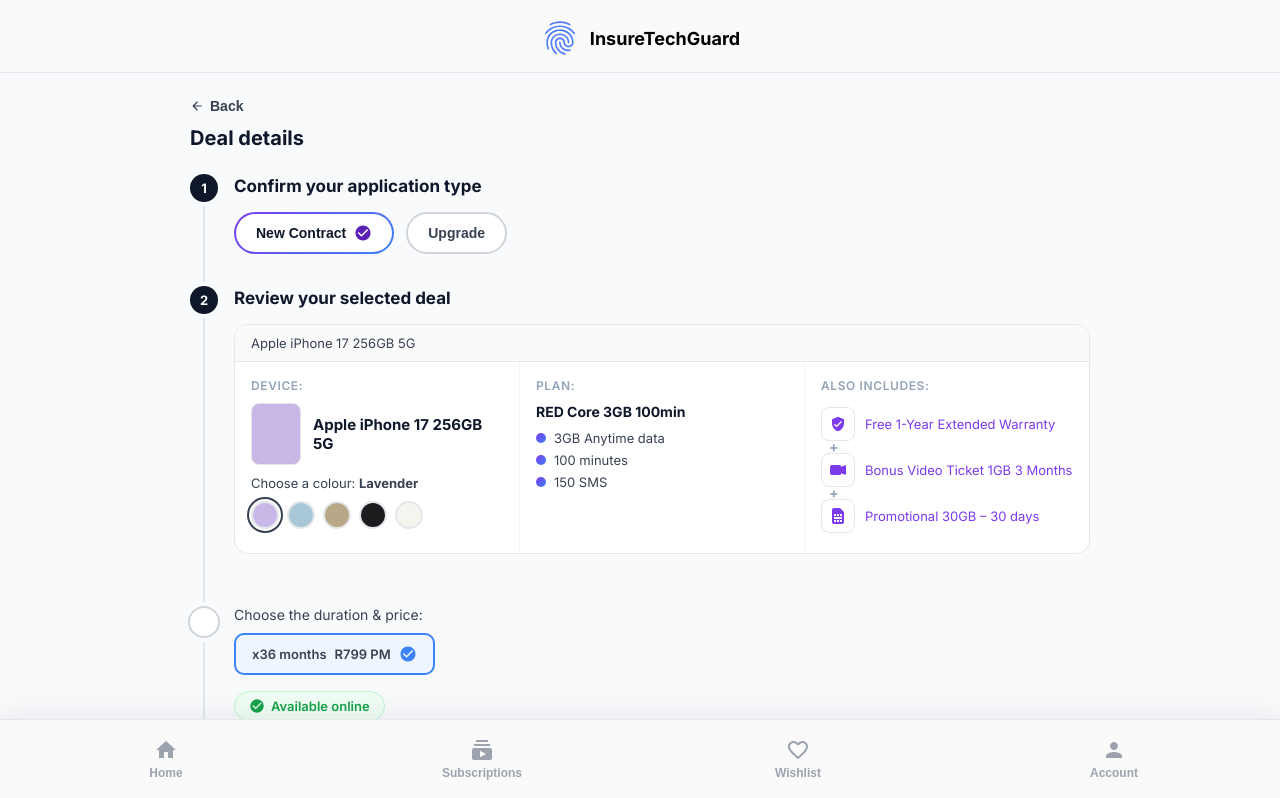
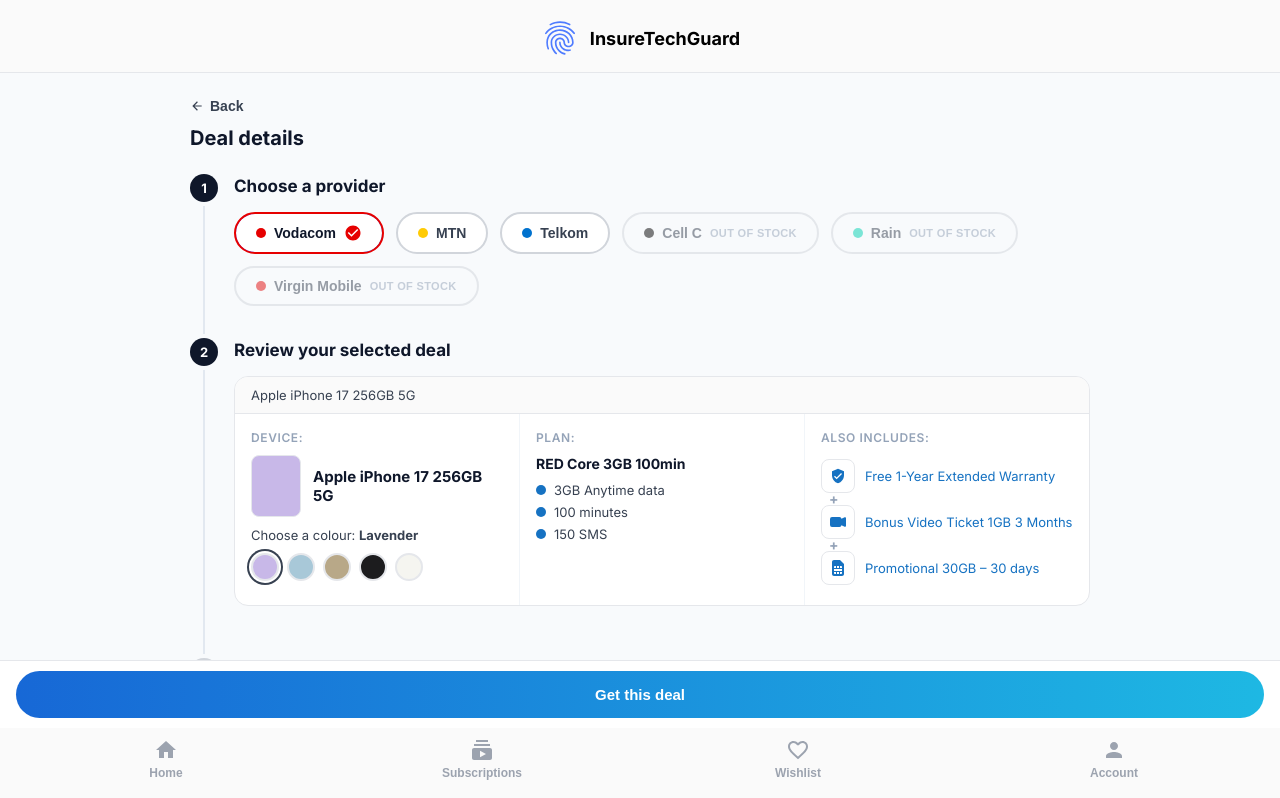
Before and after one commit to BeeghTongs/react-dev-camp, a React (Vite) app in the folder financial-product-app/: page /device-contract in a window 1280 px wide. Shown: the top 798 px of the page. Built offline with nearby package versions, Linux system fonts and the light colour scheme; no server answers; sample sign-in values are in the browser's storage.

Commit message:
added 24 months duration and price option

```diff
--- a/financial-product-app/src/pages/DeviceContractPage.jsx
+++ b/financial-product-app/src/pages/DeviceContractPage.jsx
@@ -6,6 +6,15 @@
 import { FaSimCard } from 'react-icons/fa';
 import Header from '../components/Header';
 import BottomNav from '../components/BottomNav';
+
+const PROVIDERS = [
+  { id: 'vodacom', name: 'Vodacom', colour: '#e60000', available: true },
+  { id: 'mtn',     name: 'MTN',     colour: '#ffcb05', textDark: true, available: true },
+  { id: 'telkom',  name: 'Telkom',  colour: '#0072ce', available: true },
+  { id: 'cellc',   name: 'Cell C',  colour: '#000000', available: false },
+  { id: 'rain',    name: 'Rain',    colour: '#00d1b2', textDark: true, available: false },
+  { id: 'virgin',  name: 'Virgin Mobile', colour: '#e10a0a', available: false },
+];
 
 const MOCK = {
   device: {
@@ -31,17 +40,24 @@
     { Icon: BsFillCameraVideoFill, label: 'Bonus Video Ticket 1GB 3 Months' },
     { Icon: FaSimCard,            label: 'Promotional 30GB – 30 days' },
   ],
-  duration: { months: 36, pricePerMonth: 799 },
+  durations: [
+    { months: 24, pricePerMonth: 899 },
+    { months: 36, pricePerMonth: 799 },
+  ],
   delivery: { fee: 79 },
 };
 
 export default function DeviceContractPage() {
   const navigate = useNavigate();
-  const [appType, setAppType] = useState('new');
+  const [provider, setProvider] = useState(
+    PROVIDERS.find((p) => p.available)?.id ?? PROVIDERS[0].id
+  );
   const [colour, setColour] = useState(MOCK.device.colours[0].name);
+  const [durationMonths, setDurationMonths] = useState(MOCK.durations[0].months);
 
   const selectedColour = MOCK.device.colours.find((c) => c.name === colour);
-  const { duration, delivery } = MOCK;
+  const { delivery } = MOCK;
+  const duration = MOCK.durations.find((d) => d.months === durationMonths);
   const monthlyTotal = duration.pricePerMonth;
 
   return (
@@ -64,22 +80,25 @@
               <span className="dcp__step-line" />
             </div>
             <div className="dcp__step-body">
-              <h2 className="dcp__step-title">Confirm your application type</h2>
+              <h2 className="dcp__step-title">Choose a provider</h2>
               <div className="dcp__app-type-btns">
-                <button
-                  className={`dcp__type-btn${appType === 'new' ? ' dcp__type-btn--active' : ''}`}
-                  onClick={() => setAppType('new')}
-                >
-                  New Contract
-                  {appType === 'new' && <MdCheckCircle className="dcp__type-check" />}
-                </button>
-                <button
-                  className={`dcp__type-btn${appType === 'upgrade' ? ' dcp__type-btn--active' : ''}`}
-                  onClick={() => setAppType('upgrade')}
-                >
-                  Upgrade
-                  {appType === 'upgrade' && <MdCheckCircle className="dcp__type-check" />}
-                </button>
+                {PROVIDERS.map((p) => (
+                  <button
+                    key={p.id}
+                    className={`dcp__type-btn${provider === p.id ? ' dcp__type-btn--active' : ''}${!p.available ? ' dcp__type-btn--disabled' : ''}`}
+                    style={provider === p.id ? { borderColor: p.colour } : undefined}
+                    onClick={() => p.available && setProvider(p.id)}
+                    disabled={!p.available}
+                    aria-disabled={!p.available}
+                  >
+                    <span className="dcp__provider-dot" style={{ background: p.colour }} />
+                    {p.name}
+                    {provider === p.id && p.available && (
+                      <MdCheckCircle className="dcp__type-check" style={{ color: p.colour }} />
+                    )}
+                    {!p.available && <span className="dcp__type-oos">Out of stock</span>}
+                  </button>
+                ))}
               </div>
             </div>
           </div>
@@ -164,10 +183,19 @@
               {/* Duration picker */}
               <div className="dcp__duration-section">
                 <p className="dcp__duration-label">Choose the duration &amp; price:</p>
-                <div className="dcp__duration-pill dcp__duration-pill--active">
-                  <span>x{duration.months} months</span>
-                  <span>R{duration.pricePerMonth} PM</span>
-                  <MdCheckCircle className="dcp__duration-check" />
+                <div className="dcp__duration-options">
+                  {MOCK.durations.map((d) => (
+                    <button
+                      key={d.months}
+                      type="button"
+                      className={`dcp__duration-pill${durationMonths === d.months ? ' dcp__duration-pill--active' : ''}`}
+                      onClick={() => setDurationMonths(d.months)}
+                    >
+                      <span>x{d.months} months</span>
+                      <span>R{d.pricePerMonth} PM</span>
+                      {durationMonths === d.months && <MdCheckCircle className="dcp__duration-check" />}
+                    </button>
+                  ))}
                 </div>
               </div>
 
@@ -206,9 +234,9 @@
 
               <div className="dcp__summary-table">
                 <div className="dcp__summary-row">
-                  <span className="dcp__summary-key">Application type</span>
+                  <span className="dcp__summary-key">Provider</span>
                   <span className="dcp__summary-val">
-                    {appType === 'new' ? 'New contract' : 'Upgrade'}
+                    {PROVIDERS.find((p) => p.id === provider)?.name}
                   </span>
                 </div>
                 <div className="dcp__summary-row">
@@ -242,13 +270,16 @@
                 </div>
               </div>
 
-              <button className="dcp__get-deal-btn">Get this deal</button>
             </div>
           </div>
 
         </div>
       </div>
 
+      <div className="dcp__sticky-cta">
+        <button className="dcp__get-deal-btn">Get this deal</button>
+      </div>
+
       <BottomNav />
     </div>
   );
--- a/financial-product-app/src/pages/css/DeviceContractPage.css
+++ b/financial-product-app/src/pages/css/DeviceContractPage.css
@@ -1,7 +1,7 @@
 .dcp {
   min-height: 100vh;
   background: #f8fafc;
-  padding-bottom: 88px;
+  padding-bottom: 160px; /* space for sticky CTA + BottomNav */
 }
 
 .dcp__inner {
@@ -123,6 +123,31 @@
   font-size: 18px;
 }
 
+.dcp__provider-dot {
+  width: 10px;
+  height: 10px;
+  border-radius: 50%;
+  flex-shrink: 0;
+}
+
+.dcp__type-btn--disabled {
+  opacity: 0.5;
+  cursor: not-allowed;
+  background: #f8fafc;
+}
+
+.dcp__type-btn--disabled:hover {
+  border-color: #d1d5db;
+}
+
+.dcp__type-oos {
+  font-size: 11px;
+  font-weight: 700;
+  color: #94a3b8;
+  text-transform: uppercase;
+  letter-spacing: 0.03em;
+}
+
 /* ── Step 2: deal card ── */
 .dcp__deal-card {
   border: 1px solid #e5e7eb;
@@ -241,7 +266,7 @@
   width: 10px;
   height: 10px;
   border-radius: 50%;
-  background: linear-gradient(135deg, #7c3aed, #3b82f6);
+  background: #1672c2;
   flex-shrink: 0;
 }
 
@@ -274,14 +299,14 @@
   align-items: center;
   justify-content: center;
   font-size: 16px;
-  color: #7c3aed;
+  color: #1672c2;
   background: #fff;
   flex-shrink: 0;
 }
 
 .dcp__include-label {
   font-weight: 500;
-  color: #7c3aed;
+  color: #1672c2;
   flex: 1;
 }
 
@@ -305,6 +330,12 @@
   margin: 0 0 10px;
 }
 
+.dcp__duration-options {
+  display: flex;
+  flex-wrap: wrap;
+  gap: 10px;
+}
+
 .dcp__duration-pill {
   display: inline-flex;
   align-items: center;
@@ -316,6 +347,12 @@
   font-weight: 600;
   color: #374151;
   background: #fff;
+  cursor: pointer;
+  transition: border-color 0.15s ease, background 0.15s ease;
+}
+
+.dcp__duration-pill:hover {
+  border-color: #93c5fd;
 }
 
 .dcp__duration-pill--active {
@@ -441,14 +478,25 @@
   font-size: 14px;
 }
 
-/* ── CTA ── */
+/* ── Sticky CTA ── */
+.dcp__sticky-cta {
+  position: fixed;
+  bottom: 72px; /* sits above BottomNav */
+  left: 0;
+  right: 0;
+  padding: 10px 16px;
+  background: #fff;
+  border-top: 1px solid #e5e7eb;
+  z-index: 50;
+}
+
 .dcp__get-deal-btn {
   width: 100%;
-  background: #cc0000;
-  color: #fff;
+  background: linear-gradient(90deg, #1768d6 0%, #1eb8e3 100%);
+  color: #ffffff;
   border: none;
   border-radius: 999px;
-  padding: 16px;
+  padding: 15px;
   font-size: 15px;
   font-weight: 700;
   cursor: pointer;
```
